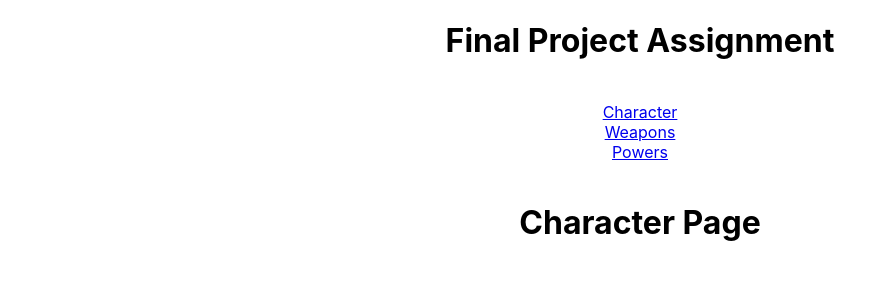
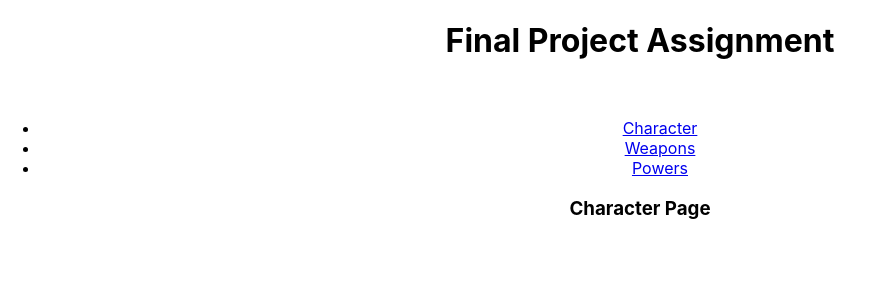
Before and after one commit to CubeCreator/Week16FinalProject, a React (Create React App) app: page / in a window 1280 px wide. Shown: the top 300 px of the page, without its empty margins (0-874 px from the left). Built offline with nearby package versions, Linux system fonts and the light colour scheme.

Commit message:
navigation fixed

```diff
--- a/src/App.js
+++ b/src/App.js
@@ -14,20 +14,21 @@ function App() {
       {/* This is the header and Navbar of the Page*/}
       <h1>Final Project Assignment</h1>
       <br />
-      <Navbar bg="light" expand="lg">
-        <Nav>
-          <Nav.Link to="/">Character</Nav.Link>
-        </Nav>
-        <Nav>
-          <Nav.Link to="/Weapons">Weapons</Nav.Link>
-        </Nav>
-        <Nav>
-          <Nav.Link to="/Powers">Powers</Nav.Link>
-        </Nav>
-      </Navbar>
-      <br />
       {/* This is where the Page Elements are changed based on the React Router */}
       <BrowserRouter>
+        <nav>
+          <ul>
+            <li>
+              <Link to="/">Character</Link>
+            </li>
+            <li>
+              <Link to="/Weapons">Weapons</Link>
+            </li>
+            <li>
+              <Link to="/Powers">Powers</Link>
+            </li>
+          </ul>
+        </nav>
         <Routes>
           <Route path="/" element={<CharacterPage />}/>
           <Route path="/Weapons" element={<WeaponsPage />}/>
--- a/src/components/CharacterPage.js
+++ b/src/components/CharacterPage.js
@@ -10,7 +10,7 @@ class CharacterPage extends React.Component {
     render() {
         return (
             <div>
-                <h1>Character Page</h1>
+                <h3>Character Page</h3>
             </div>
         )
     }
--- a/src/components/PowersPage.js
+++ b/src/components/PowersPage.js
@@ -10,7 +10,7 @@ class PowersPage extends React.Component {
     render() {
         return(
             <div>
-                <h1>Powers Page</h1>
+                <h3>Powers Page</h3>
             </div>
         )
     }
--- a/src/components/WeaponsPage.js
+++ b/src/components/WeaponsPage.js
@@ -10,7 +10,7 @@ class WeaponsPage extends React.Component {
     render() {
         return (
             <div>
-                <h1>Weapons Page</h1>
+                <h3>Weapons Page</h3>
             </div>
         )
     }
```
